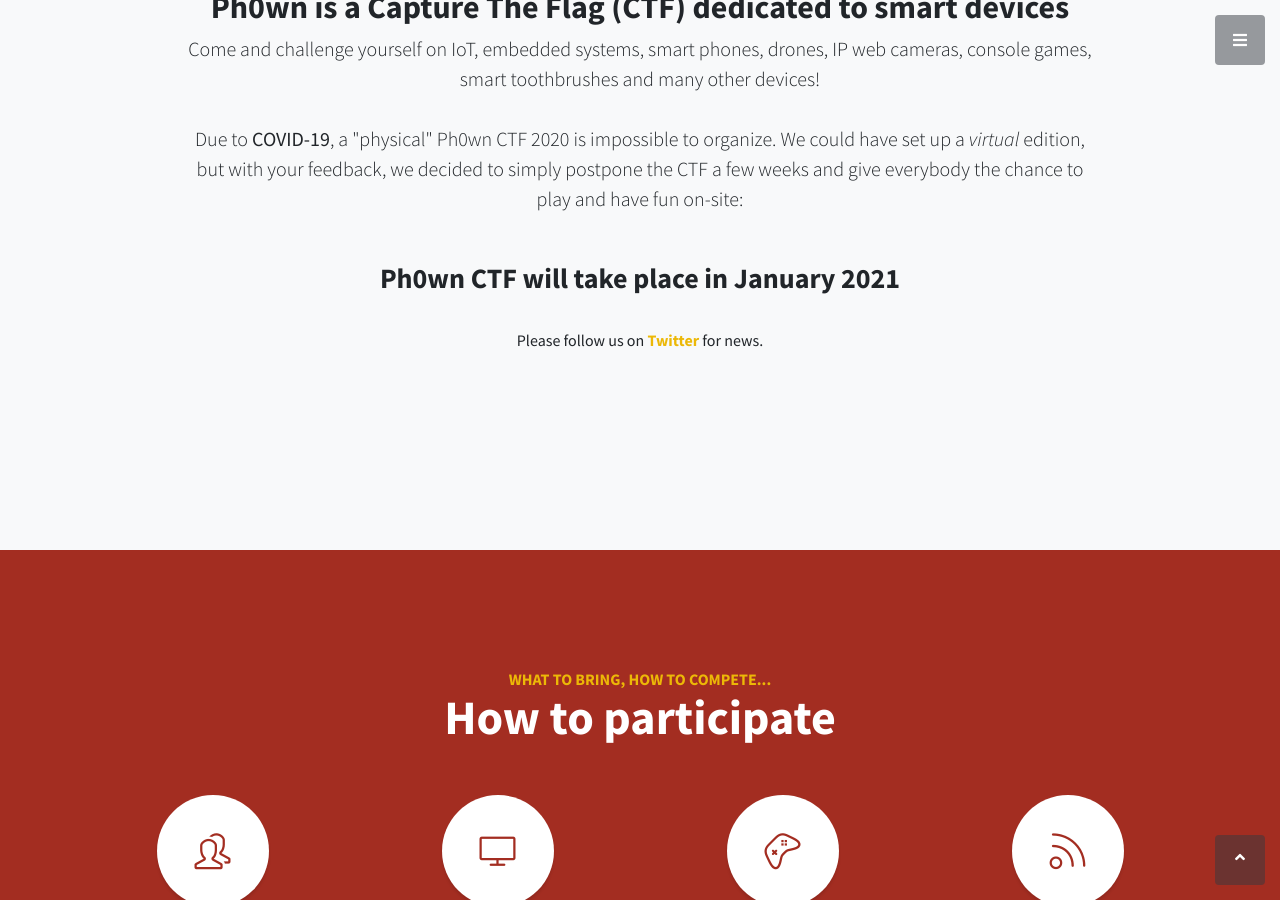
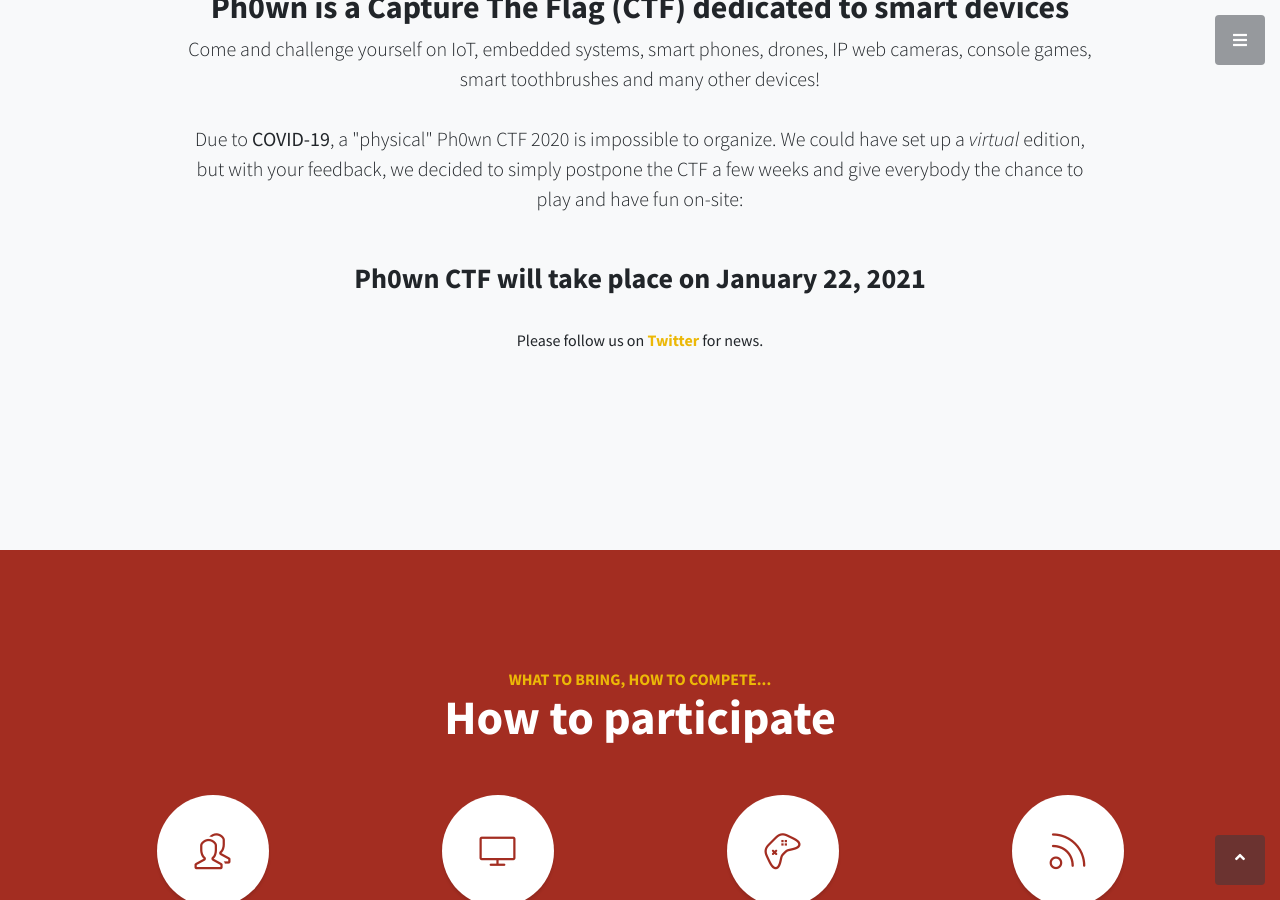
Before and after one commit to ph0wn/ph0wn.github.io, a Jekyll site: the page built from index.html, in a window 1280 px wide and 900 px high, scrolled down 1032 px. Built offline with Jekyll 4.4.1, drawn with Linux system fonts in a browser that asks for light colours; some of the changed text lies outside the part shown.

```diff
--- a/index.html
+++ b/index.html
@@ -13,7 +13,7 @@ title: Ph0wn CTF
 		  <br>
 		  <br>
 		  Due to <b>COVID-19</b>, a "physical" Ph0wn CTF 2020 is impossible to organize. We could have set up a <i>virtual</i> edition, but with your feedback, we decided to simply postpone the CTF a few weeks and give everybody the chance to play and have fun on-site: <br>
-		  <h3>Ph0wn CTF will take place in January 2021</h3>
+		  <h3>Ph0wn CTF will take place on January 22, 2021</h3>
 		  <br>Please follow us on <a href="https://twitter.com/ph0wn/">Twitter</a> for news.
 		  <br>
 		  <p class="lead mb-5">
@@ -87,14 +87,15 @@ title: Ph0wn CTF
     <h2 class="mx-auto mb-5">Sponsors</h2>
 
     <img src="/images/YWH-black.png" width="300px" /> &nbsp; &nbsp; &nbsp;  &nbsp; &nbsp; &nbsp; &nbsp;
-<img src="/images/logomataru-300x79.jpg" width="280px" />&nbsp; &nbsp; &nbsp;  &nbsp; &nbsp; &nbsp; &nbsp;
+    <img src="/images/logomataru-300x79.jpg" width="280px" />&nbsp; &nbsp; &nbsp;  &nbsp; &nbsp; &nbsp; &nbsp;
+    <img src="./images/NXP_logo_CMYK.jpg" width="300px" />&nbsp; &nbsp; &nbsp;  &nbsp; &nbsp; &nbsp; &nbsp;
     <!--
     <img src="/images/Fortinet_Logo_Black-Red.png" width="300px"/>    &nbsp; &nbsp; &nbsp;  &nbsp; &nbsp; &nbsp; &nbsp;
 
     <br>
     <br>
     <img src="/images/uca.png" height="120px" />&nbsp; &nbsp; &nbsp;  &nbsp; &nbsp; &nbsp; &nbsp;
-    <img src="./images/NXP_logo_CMYK.jpg" width="300px" />
+
     <img src="/images/nerd.png" height="120px" />&nbsp; &nbsp; &nbsp;  &nbsp; &nbsp; &nbsp; &nbsp;
     <img src="/images/hardwear_300.png"/>&nbsp; &nbsp; &nbsp;  &nbsp; &nbsp; &nbsp; &nbsp;
     <br>
```
Also changed, not shown: other parts of index.html (+1 -1 lines).
